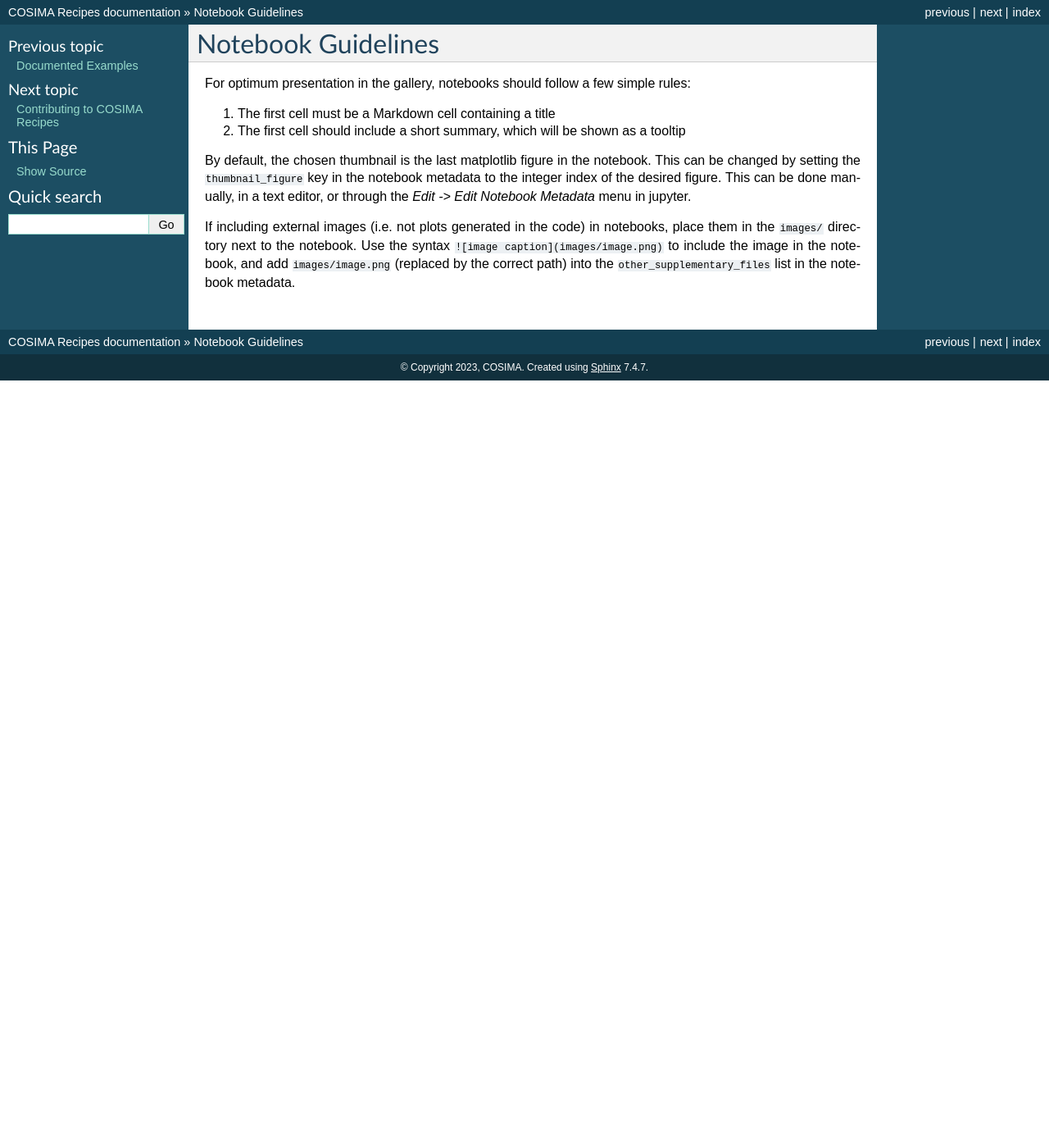
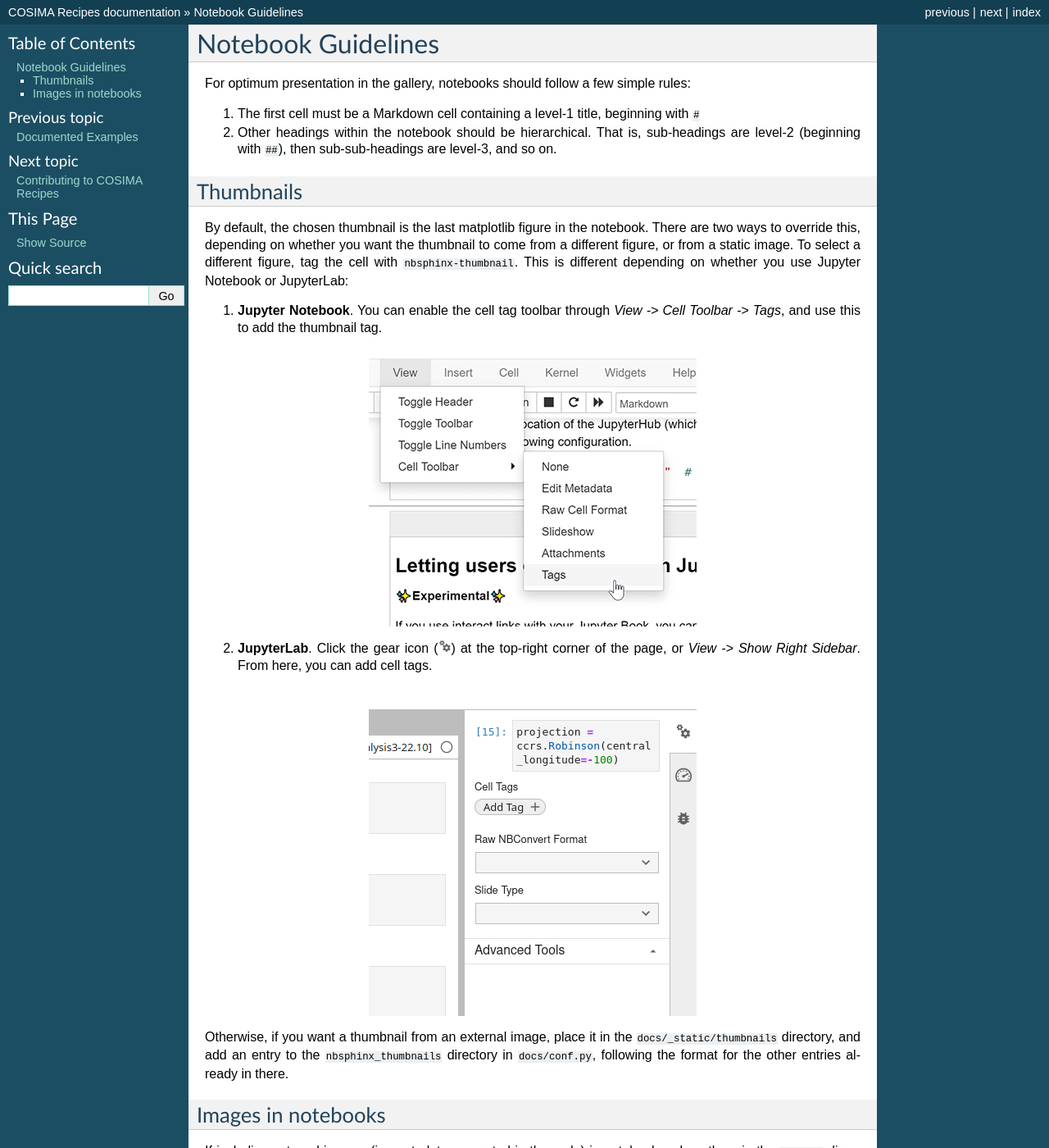
Before and after one commit to COSIMA/cosima-recipes, a Sphinx documentation site: the page built from docs/guidelines.rst, in a window 1280 px wide and 1400 px high. Shown: the whole window at 82% size. Built offline with Sphinx 7.4.7, drawn with Linux system fonts in a browser that asks for light colours; some of the changed text lies outside the part shown.

Commit message:
Add instructions for changing thumbnails

```diff
--- a/docs/guidelines.rst
+++ b/docs/guidelines.rst
@@ -4,19 +4,47 @@ Notebook Guidelines
 For optimum presentation in the gallery, notebooks should follow a few
 simple rules:
 
-1. The first cell must be a Markdown cell containing a title
-2. The first cell should include a short summary, which will be shown
-   as a tooltip
+1. The first cell must be a Markdown cell containing a level-1 title,
+   beginning with ``#``
+2. Other headings within the notebook should be hierarchical. That is,
+   sub-headings are level-2 (beginning with ``##``), then
+   sub-sub-headings are level-3, and so on.
+
+
+Thumbnails
+----------
 
 By default, the chosen thumbnail is the last matplotlib figure in the
-notebook. This can be changed by setting the ``thumbnail_figure`` key
-in the notebook metadata to the integer index of the desired
-figure. This can be done manually, in a text editor, or through the
-*Edit -> Edit Notebook Metadata* menu in jupyter.
+notebook. There are two ways to override this, depending on whether
+you want the thumbnail to come from a different figure, or from a
+static image. To select a different figure, tag the cell with
+``nbsphinx-thumbnail``. This is different depending on whether you use
+Jupyter Notebook or JupyterLab:
+
+1. **Jupyter Notebook**. You can enable the cell tag toolbar through
+   *View -> Cell Toolbar -> Tags*, and use this to add the thumbnail tag.
+
+.. image:: _static/screenshots/tags_notebook.png
+   :align: center
+
+2. **JupyterLab**. Click the gear icon (|gear|) at the top-right
+   corner of the page, or *View -> Show Right Sidebar*. From here, you
+   can add cell tags.
+
+.. image:: _static/screenshots/tags_jupyterlab.png
+   :align: center
+
+Otherwise, if you want a thumbnail from an external image, place it in
+the ``docs/_static/thumbnails`` directory, and add an entry to the
+``nbsphinx_thumbnails`` directory in ``docs/conf.py``, following the
+format for the other entries already in there.
+
+.. |gear| image:: _static/gear.svg
+
+Images in notebooks
+-------------------
 
 If including external images (i.e. not plots generated in the code) in
 notebooks, place them in the ``images/`` directory next to the
 notebook. Use the syntax ``![image caption](images/image.png)`` to
-include the image in the notebook, and add ``images/image.png``
-(replaced by the correct path) into the ``other_supplementary_files``
-list in the notebook metadata.
+include the image in the notebook.
```
Also changed, not shown: docs/_static/gear.svg (added), docs/_static/screenshots/tags_jupyterlab.png (added), docs/_static/screenshots/tags_notebook.png (added).
